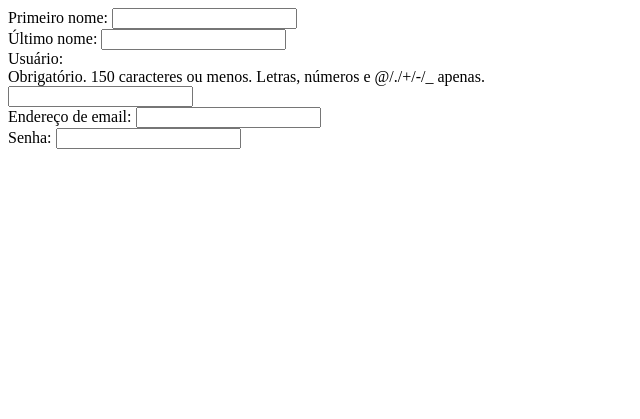
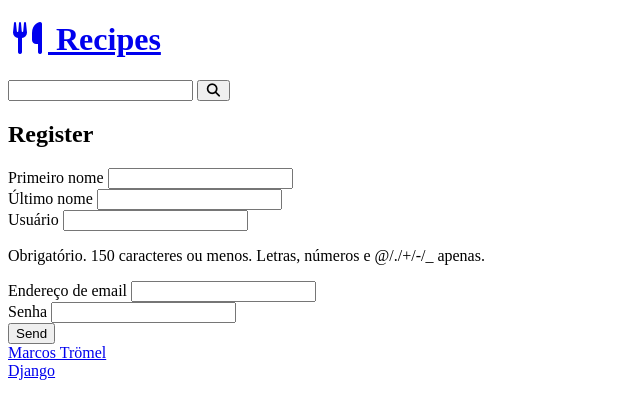
Before and after one commit to mtromel/django_web_rest, a Django app: page /authors/register/ in a window 1280 px wide. Shown: the top 419 px of the page, without its empty margins (0-640 px from the left). Run offline with Django 5.2, Linux system fonts and the light colour scheme; some libraries are stand-ins or nearby versions.

Commit message:
feat: implement registration form view and template

```diff
--- a/authors/templates/authors/pages/register_view.html
+++ b/authors/templates/authors/pages/register_view.html
@@ -1 +1,34 @@
-{{ form }}
+{% extends "global/base.html" %}
+
+{% block title %}Register | {% endblock title %}
+
+{% block content %}
+<div class="main-content center container">
+    <h2>Register</h2>
+</div>
+
+<div class="main-content container">
+    <form action="", method="POST">
+
+        {% csrf_token %}
+
+        <div class="form-content form-content-grid">
+            {% for field in form  %}
+                <div class="form-group">
+                    <label for="{{ field.id_for_label }}">{{ field.label }}</label>
+                    {{ field }}
+
+                    {% if field.help_text %}
+                        <p class="help-text">{{ field.help_text }}</p>
+                    {% endif %}
+
+                    {{ field.errors }}
+                </div>
+            {% endfor %}
+        </div>
+        <div class="form-group">
+            <button type="submit">Send</button>
+        </div>
+    </form>
+</div>
+{% endblock content %}
--- a/authors/views.py
+++ b/authors/views.py
@@ -4,7 +4,11 @@ from .forms import RegisterForm
 
 
 def register_view(request):
-    form = RegisterForm()
+    if request.POST:
+        form = RegisterForm(request.POST)
+    else:
+        form = RegisterForm()
+
     return render(
         request,
         "authors/pages/register_view.html",
```
